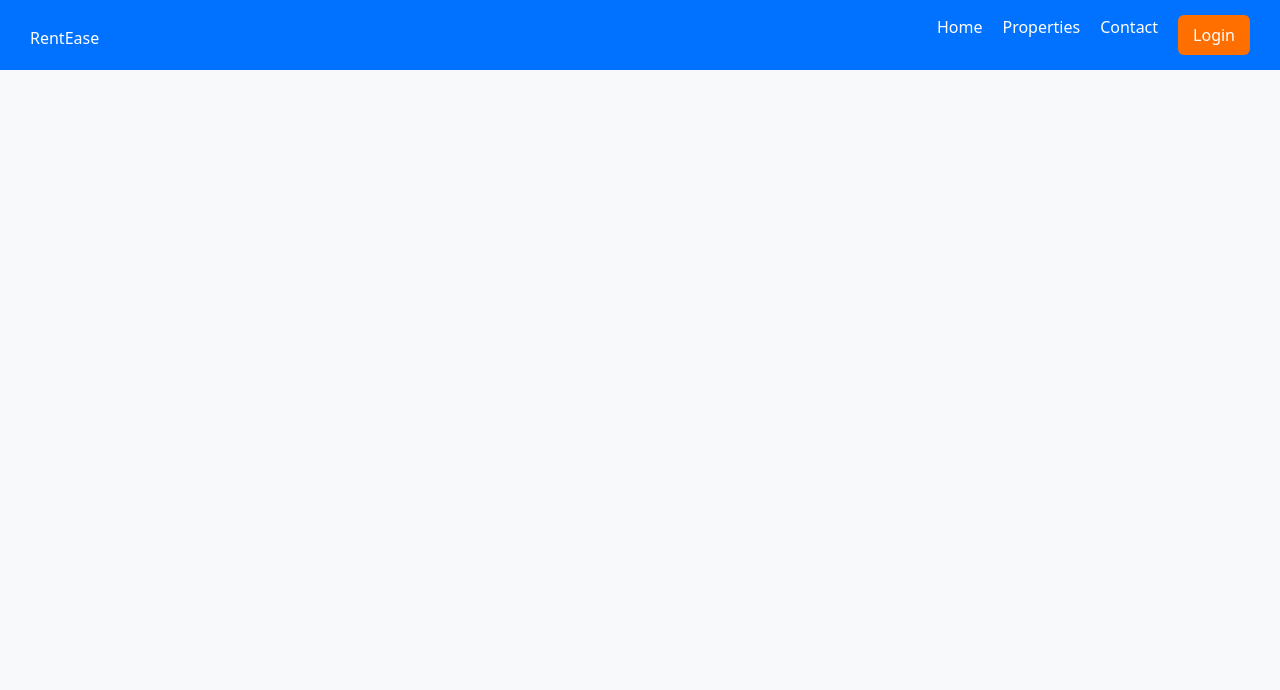
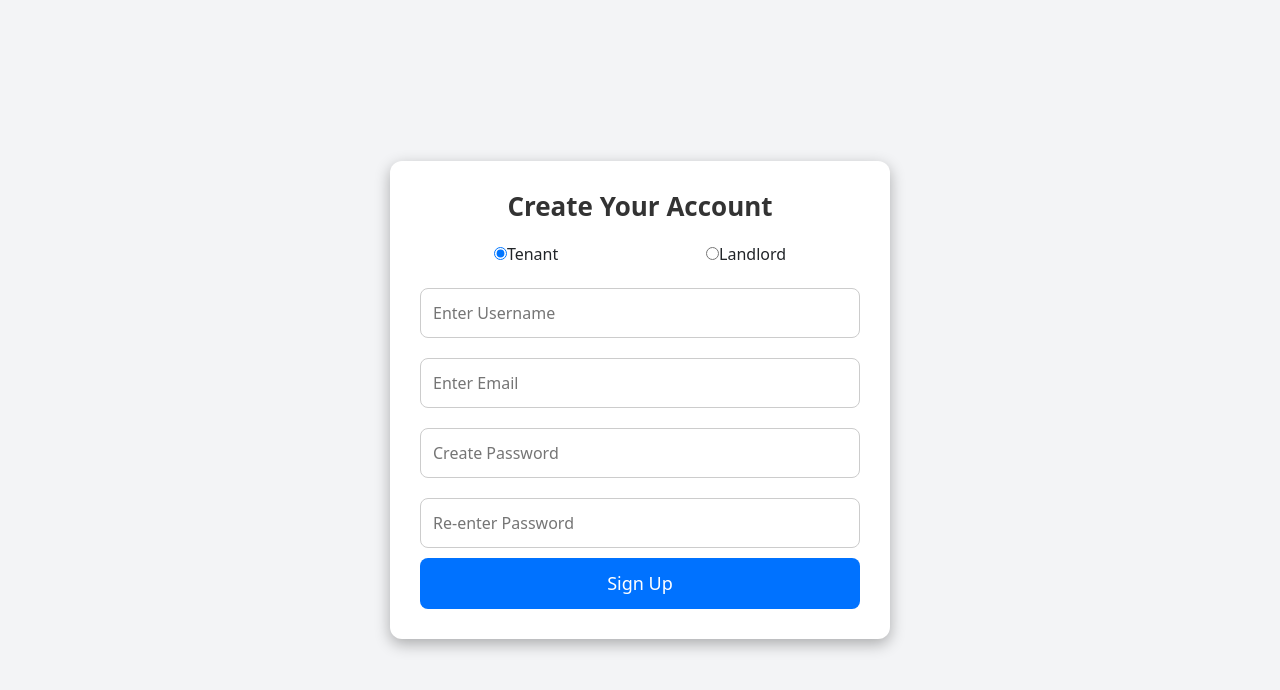
Before and after one commit to Shaivan19/RentEase-25, a React (Vite) app: page /signup in a window 1280 px wide. Shown: the top 690 px of the page. Built offline with nearby package versions, Linux system fonts and the light colour scheme.

Commit message:
refactor signup component and update route path

```diff
--- a/src/App.jsx
+++ b/src/App.jsx
@@ -27,7 +27,7 @@ function App() {
         {showNavbar && <Navbar/>}
         <Routes>
           <Route path='/login' element={<Login/>}></Route>
-          <Route path='/signup2' element={<Sample/>}></Route>
+          <Route path='/sample' element={<Sample/>}></Route>
           <Route path='/signup' element={<Signup/>}></Route>
           <Route path='/home' element={<Home/>}></Route>
           <Route path='/user' element={<UserSidebar/>}>
--- a/src/components/common/SignUp.jsx
+++ b/src/components/common/SignUp.jsx
@@ -1,111 +1,186 @@
-import React, { useState, useEffect } from "react";
-import { Link, useNavigate, useLocation } from "react-router-dom";
+import React, { useState } from "react";
+import { useForm } from "react-hook-form";
+import { useNavigate } from "react-router-dom";
 import { motion } from "framer-motion";
-import { toast } from "react-toastify";
+import axios from "axios";
 
-const Navbar = () => {
+const Signup = () => {
+  const { register, handleSubmit, watch, formState: { errors } } = useForm();
   const navigate = useNavigate();
-  const location = useLocation();
-  const [user, setUser] = useState(null);
+  const password = watch("password", "");
+  const [userType, setUserType] = useState("tenant");
 
-  // Show navbar only on Home, Login, Signup pages
-  const allowedPages = ["/home", "/login", "/signup"];
-  if (!allowedPages.includes(location.pathname)) return null;
-
-  // Load user info on mount & listen for changes in localStorage
-  useEffect(() => {
-    const loadUser = () => {
-      const storedUser = JSON.parse(localStorage.getItem("user"));
-      setUser(storedUser);
+  const onSubmit = async (data) => {
+    const userData = {
+      username: data.username,
+      userType: userType.toLowerCase(), // Ensuring it's in lowercase
+      email: data.email,
+      password: data.password
     };
 
-    loadUser();
-    window.addEventListener("storage", loadUser); // Listen for storage changes
-    return () => window.removeEventListener("storage", loadUser);
-  }, []);
+    try {
+      const response = await axios.post("/users/signup", userData);
 
-  // Handle Logout
-  const handleLogout = () => {
-    localStorage.removeItem("user");
-    setUser(null); // Clear user state
-    toast.success("Logged out successfully!", { position: "top-right", autoClose: 2000 });
-    navigate("/home");
+      if (response.status === 201) {
+        alert("Signup Successful! Redirecting to Login...");
+        navigate("/login");
+      } else {
+        alert(response.data.message || "Signup failed");
+      }
+    } catch (error) {
+      console.error("🔥 Signup Error:", error.response?.data || error.message);
+      alert(error.response?.data?.message || "Error during signup. Please try again.");
+    }
   };
 
   return (
-    <nav style={styles.navbar}>
-      <div style={styles.logo}>
-        <Link to="/home" style={styles.navLink}>RentEase</Link>
-      </div>
+    <div style={styles.pageWrapper}>
+      <motion.form
+        onSubmit={handleSubmit(onSubmit)}
+        style={styles.formContainer}
+        initial={{ opacity: 0, y: -20 }}
+        animate={{ opacity: 1, y: 0 }}
+        transition={{ duration: 0.5 }}
+      >
+        <h2 style={styles.heading}>Create Your Account</h2>
 
-      {/* Aligns Home, Properties, Contact to the right */}
-      <ul style={styles.navLinks}>
-        <li><Link to="/home" style={styles.navLink}>Home</Link></li>
-        <li><Link to="/properties" style={styles.navLink}>Properties</Link></li>
-        <li><Link to="/contact" style={styles.navLink}>Contact</Link></li>
-      </ul>
+        {/* User Type Selection */}
+        <div style={styles.radioContainer}>
+          <label>
+            <input
+              type="radio"
+              value="tenant"
+              checked={userType === "tenant"}
+              onChange={() => setUserType("tenant")}
+            />
+            Tenant
+          </label>
+          <label>
+            <input
+              type="radio"
+              value="landlord"
+              checked={userType === "landlord"}
+              onChange={() => setUserType("landlord")}
+            />
+            Landlord
+          </label>
+        </div>
 
-      <div style={styles.userSection}>
-        {user ? (
-          <>
-            <motion.span
-              style={styles.userName}
-              onClick={() => navigate("/profile")}
-              whileHover={{ scale: 1.1 }}
-            >
-              {user.username} ⬇
-            </motion.span>
-            <motion.button
-              onClick={handleLogout}
-              style={styles.logoutButton}
-              whileHover={{ scale: 1.05 }}
-              whileTap={{ scale: 0.95 }}
-            >
-              Logout
-            </motion.button>
-          </>
-        ) : (
-          <motion.button
-            onClick={() => navigate("/login")}
-            style={styles.loginButton}
-            whileHover={{ scale: 1.05 }}
-            whileTap={{ scale: 0.95 }}
-          >
-            Login
-          </motion.button>
-        )}
-      </div>
-    </nav>
+        {/* Username */}
+        <motion.input
+          placeholder="Enter Username"
+          type="text"
+          style={styles.input}
+          {...register("username", { required: "Username is required" })}
+          whileFocus={{ scale: 1.05 }}
+        />
+        {errors.username && <p style={styles.errorText}>{errors.username.message}</p>}
+
+        {/* Email */}
+        <motion.input
+          placeholder="Enter Email"
+          type="email"
+          style={styles.input}
+          {...register("email", {
+            required: "Email is required",
+            pattern: { value: /^\S+@\S+$/i, message: "Invalid email address" },
+          })}
+          whileFocus={{ scale: 1.05 }}
+        />
+        {errors.email && <p style={styles.errorText}>{errors.email.message}</p>}
+
+        {/* Password */}
+        <motion.input
+          placeholder="Create Password"
+          type="password"
+          style={styles.input}
+          {...register("password", { required: "Password is required" })}
+          whileFocus={{ scale: 1.05 }}
+        />
+        {errors.password && <p style={styles.errorText}>{errors.password.message}</p>}
+
+        {/* Confirm Password */}
+        <motion.input
+          placeholder="Re-enter Password"
+          type="password"
+          style={styles.input}
+          {...register("confirmPassword", {
+            required: "Please confirm your password",
+            validate: (value) => value === password || "Passwords do not match",
+          })}
+          whileFocus={{ scale: 1.05 }}
+        />
+        {errors.confirmPassword && <p style={styles.errorText}>{errors.confirmPassword.message}</p>}
+
+        <motion.button
+          type="submit"
+          style={styles.button}
+          whileHover={{ scale: 1.05 }}
+        >
+          Sign Up
+        </motion.button>
+      </motion.form>
+    </div>
   );
 };
 
-// Styles
 const styles = {
-  navbar: {
+  pageWrapper: {
+    position: "fixed",
+    top: 0,
+    left: 0,
+    width: "100vw",
+    height: "100vh",
     display: "flex",
-    justifyContent: "space-between",
+    justifyContent: "center",
     alignItems: "center",
-    padding: "15px 30px",
-    background: "#0072ff",
+    background: "#F3F4F6",
+    zIndex: 9999,
+  },
+  formContainer: {
+    backgroundColor: "white",
+    padding: "30px",
+    borderRadius: "12px",
+    boxShadow: "0px 5px 15px rgba(0, 0, 0, 0.3)",
+    width: "90%",
+    maxWidth: "500px",
+    textAlign: "center",
+  },
+  heading: {
+    fontSize: "26px",
+    fontWeight: "bold",
+    marginBottom: "20px",
+    color: "#333",
+  },
+  input: {
+    width: "100%",
+    padding: "12px",
+    margin: "10px 0",
+    border: "1px solid #ccc",
+    borderRadius: "8px",
+    fontSize: "16px",
+  },
+  button: {
+    width: "100%",
+    backgroundColor: "#0072ff",
     color: "white",
-    position: "fixed",
-    width: "100%",
-    top: "0",
-    left: "0",
-    zIndex: "1000",
+    padding: "12px",
+    borderRadius: "8px",
+    fontSize: "18px",
+    cursor: "pointer",
+    border: "none",
+    transition: "background-color 0.3s",
   },
-  logo: { fontSize: "22px", fontWeight: "bold" },
-  navLinks: {
-    listStyle: "none",
+  radioContainer: {
     display: "flex",
-    gap: "20px",
-    marginLeft: "auto"
+    justifyContent: "space-around",
+    marginBottom: "12px",
   },
-  navLink: { textDecoration: "none", color: "white", fontSize: "16px", fontWeight: "500" },
-  userSection: { display: "flex", alignItems: "center", gap: "10px", marginLeft: "20px" },
-  userName: { fontWeight: "bold", cursor: "pointer", color: "#fff", textDecoration: "underline" },
-  loginButton: { backgroundColor: "#ff6f00", color: "white", padding: "8px 15px", borderRadius: "6px", border: "none", cursor: "pointer", fontSize: "16px" },
-  logoutButton: { backgroundColor: "#ff0000", color: "white", padding: "8px 15px", borderRadius: "6px", border: "none", cursor: "pointer", fontSize: "16px" },
+  errorText: {
+    color: "red",
+    fontSize: "14px",
+    marginTop: "5px",
+  },
 };
 
-export default Navbar;
+export default Signup;
```
